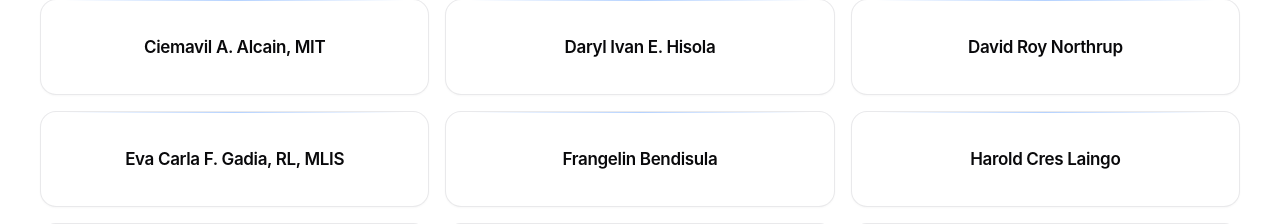
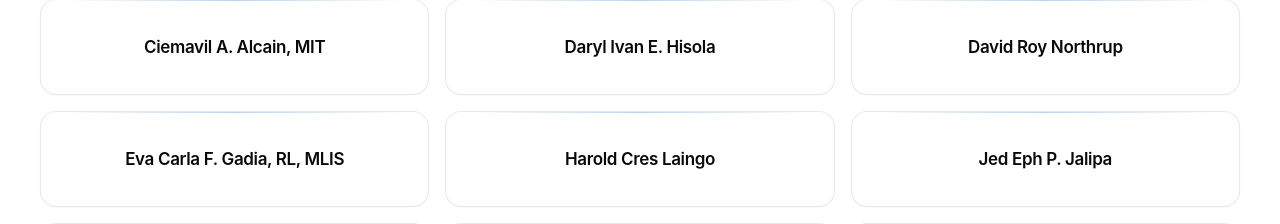
Before and after one commit to ItsLelius/ccis-message-wall, a React (Vite) app: page /faculty in a window 1280 px wide. Shown: the part 704-928 px from the top of the page. Built offline with nearby package versions, Linux system fonts and the light colour scheme; no server answers.

Commit message:
goodbye miss frange

```diff
--- a/src/data/faculty.ts
+++ b/src/data/faculty.ts
@@ -99,12 +99,6 @@ export const facultyMembers: FacultyMember[] = [
     slug: "kim-lloyd-castro",
     category: "CCIS",
   },
-  {
-    id: 27,
-    name: "Frangelin Bendisula",
-    slug: "frangelin-bendisula",
-    category: "CCIS",
-  },
 
   // =========================================================
   // BLIS
```
